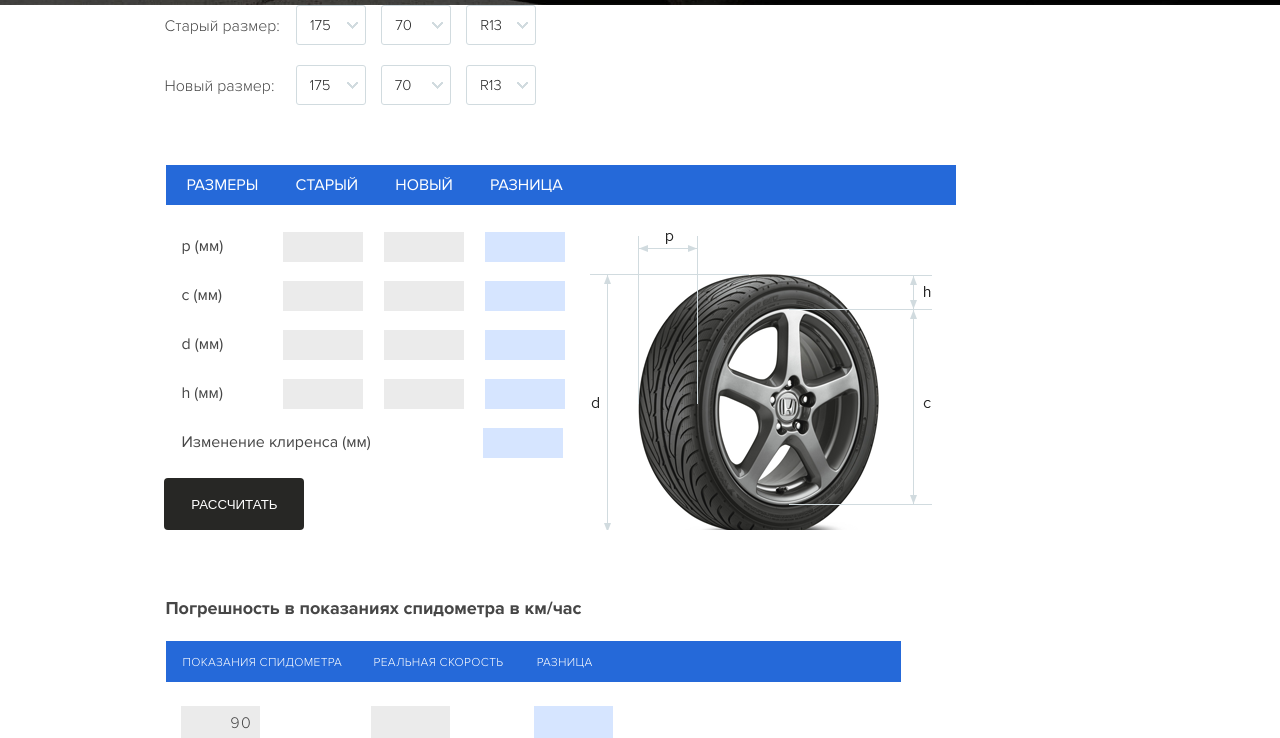
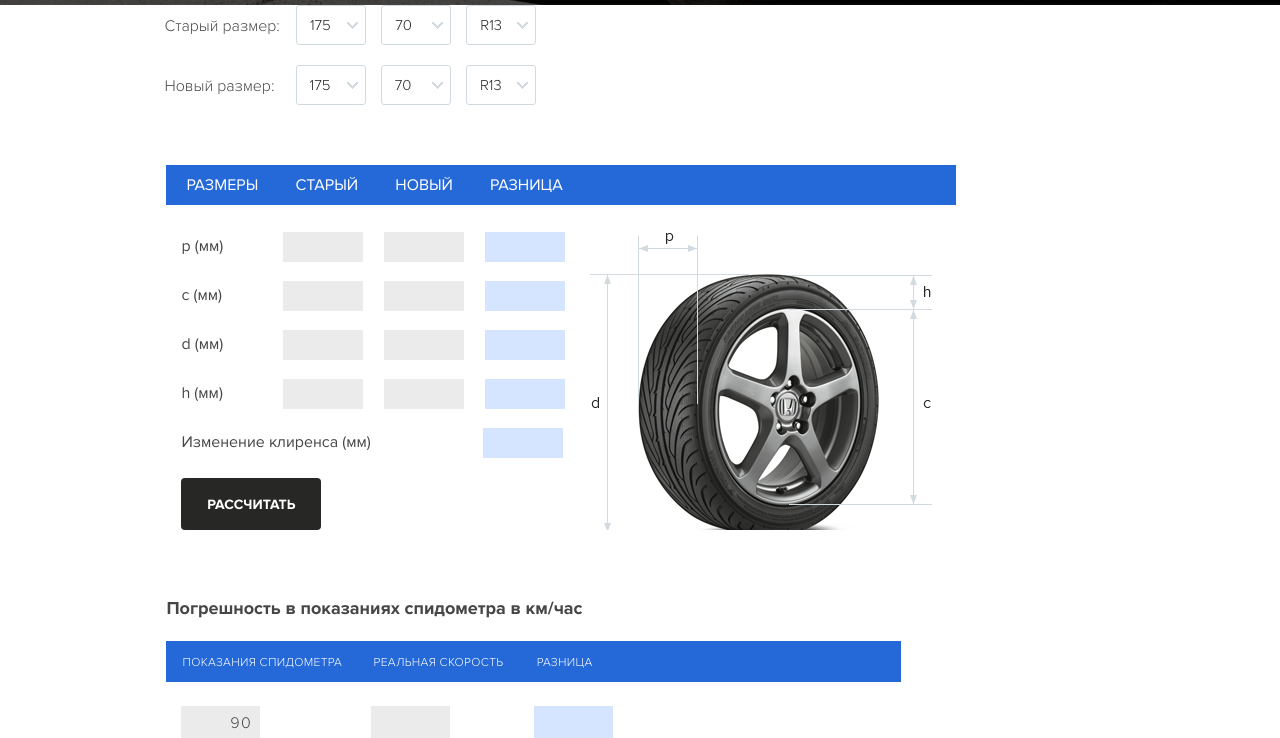
Before and after one commit to Static15/Project-cars, a plain HTML site: page index.html in a window 1280 px wide. Shown: the part 838-1576 px from the top of the page. Drawn offline with Linux system fonts and the light colour scheme.

Commit message:
add new elements

```diff
--- a/index.html
+++ b/index.html
@@ -100,8 +100,8 @@
             <span class="main-block__left-name _clearance">Изменение клиренса (мм)</span>
             <input class="main-block__left-input  main-block__left-input_blue main-block__left-input_right" type="text">
           </div>
-          <div class="btn-container">
-          <button class="btn-count" >РАССЧИТАТЬ</button>
+          <div class="btn-wrapper">
+          	<button class="btn">Рассчитать</button>
           </div>
         </div>
         <div class="main-block__right">
--- a/src/styles/main.css
+++ b/src/styles/main.css
@@ -174,7 +174,7 @@ header {
 .block-name {
   font: 1.125rem 'ProximaNovaBold';
   display: inline-block;
-  margin: 67px -1px 22px;
+  margin: 67px 0 22px;
 }
 
 .blue-line {
@@ -182,7 +182,7 @@ header {
   min-width: 460px;
   height: 41px;
   background: #2569d9;
-  margin: 0 0 24px 0;
+  margin: 0 0 24px;
 }
 
 .block-head {
@@ -292,18 +292,22 @@ ul.block-head li:nth-child(3) {
     }
 }
 
-.btn-count{
-	background-color:#272725;
-	color:#ffffff;
-	border-radius:4px;
-	transition:400ms;
-	height:52px;
-	width:140px;
-	border:1px;
-	margin-left:-17px;
-	margin-top:3px;
+.btn {
+	background: #272725;
+	color: #fff;
+	border-radius: 4px;
+	transition: 400ms;
+	height: 52px;
+	width: 140px;
+	border: 1px;
+	margin: 3px 0 0;
+	text-transform: uppercase;
+  font: 14px 'ProximaNovaBold';
+  outline: none;
+  }
+
+.btn:hover {
+  background: #2569d9;
+  text-transform: uppercase;
+  cursor: pointer;
 }
-
-.btn-count:hover{
-background-color:#2569d9;
-}
```
